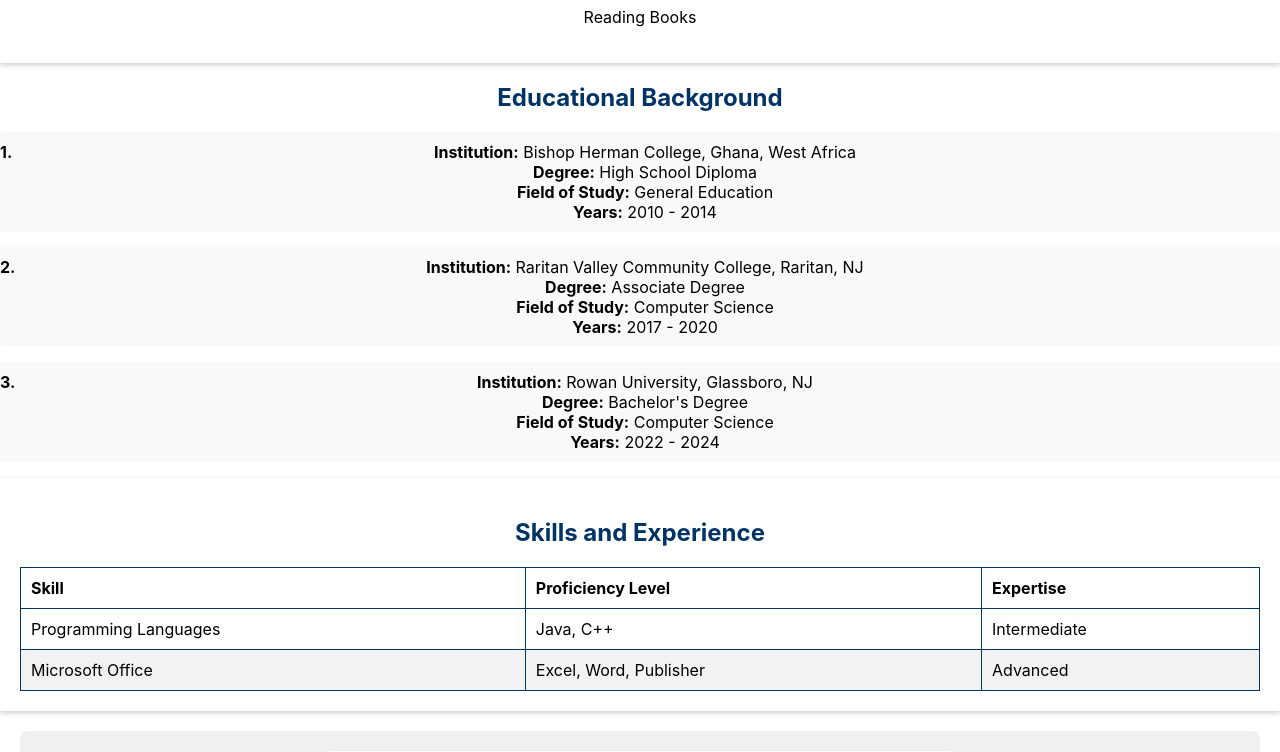
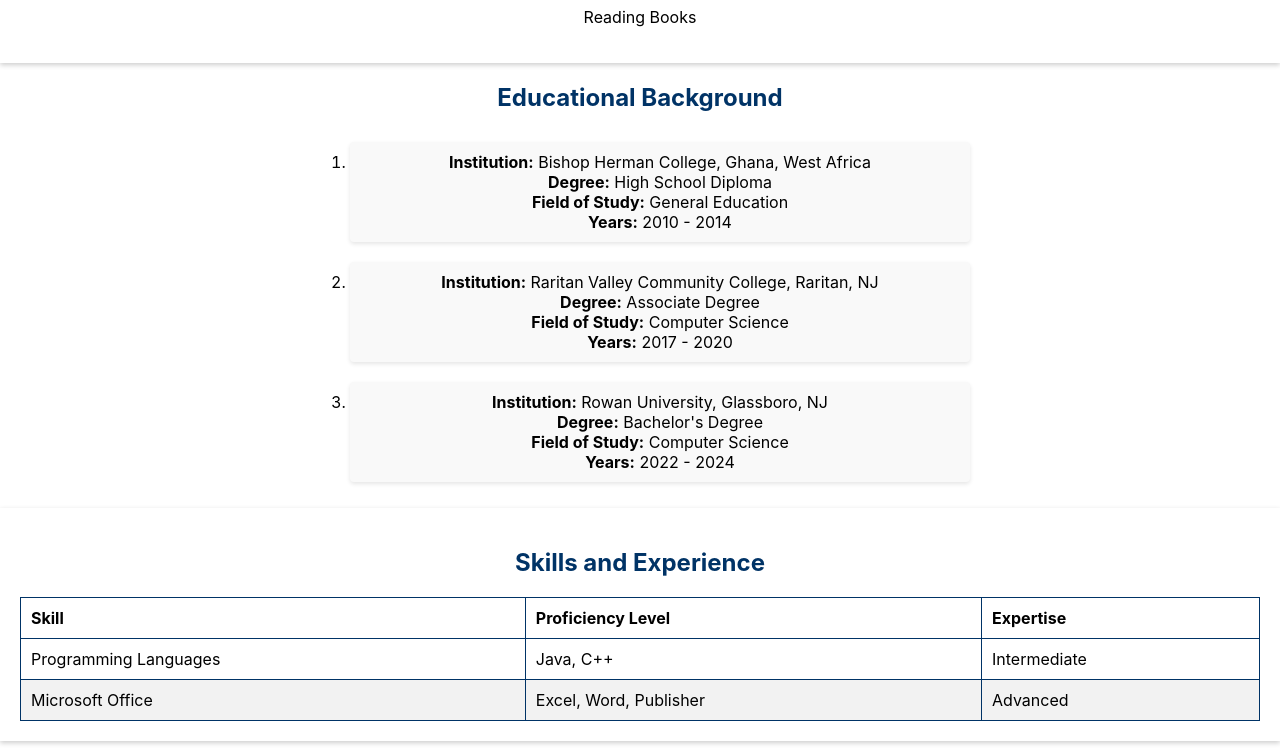
Before and after one commit to Klutse49/a8, a React (Create React App) app: page / in a window 1280 px wide. Shown: the part 940-1692 px from the top of the page. Built offline with nearby package versions, Linux system fonts and the light colour scheme; no server answers.

Commit message:
edited features

```diff
--- a/src/App.js
+++ b/src/App.js
@@ -7,6 +7,7 @@ import PersonalInfo from './components/PersonalInfo';
 import Education from './components/Education';
 import Skills from './components/Skills';
 import WeatherAndQuote from './components/WeatherAndQuote';
+import WeatherWidget from './components/WeatherWidget';
 import Contact from './components/Contact';
 import { personalInfo, education, skills } from './data/data';
 
@@ -34,6 +35,7 @@ function App() {
 
       <div id="weatherandquote">
         <WeatherAndQuote />
+        <WeatherWidget city="Maple Shade" />
       </div>
       <div id="contact">
         <Contact />
--- /dev/null
+++ b/src/components/WeatherWidget.js
@@ -0,0 +1,37 @@
+import React, { useState, useEffect } from 'react';
+import styles from '../styles/WeatherWidget.module.css'; // Ensure you have this CSS module
+
+const WeatherWidget = ({ city }) => {
+  const [weather, setWeather] = useState(null);
+
+  useEffect(() => {
+    const fetchWeather = async () => {
+      // Using template literals for readability, even though `city` is not used in the API call
+      const url = `https://api.open-meteo.com/v1/forecast?latitude=39.9526&longitude=-74.9927&current_weather=true`;
+
+      try {
+        const response = await fetch(url);
+        const data = await response.json();
+        setWeather(data.current_weather);
+      } catch (error) {
+        console.error("Failed to fetch weather data", error);
+      }
+    };
+
+    fetchWeather();
+  }, [city]); // If city isn't used in the API call, you might not need this dependency
+
+  if (!weather) return <p>Loading weather...</p>;
+
+  return (
+    <div className={styles.widget}>
+      <h2>Weather in {city}</h2>
+      {/* Adjusting the data paths according to Open-Meteo response structure */}
+      <p>Temperature: {weather.temperature}°C</p>
+      <p>Wind Speed: {weather.windspeed} km/h</p>
+      {/* Open-Meteo doesn't provide a simple "condition" text, so you might display something else */}
+    </div>
+  );
+};
+
+export default WeatherWidget;
--- a/src/styles/Education.module.css
+++ b/src/styles/Education.module.css
@@ -1,23 +1,39 @@
-.education ol {
-    padding-left: 0;
-    list-style-type: none;
+.education li {
+  /* counter-increment: section; Removed to stop numbering */
+  margin-bottom: 15px;
+  background-color: #f9f9f9;
+  padding: 10px;
+  border-radius: 4px;
+  position: relative;
+  padding-left: 20px; /* Consider adjusting if centering content */
+  box-shadow: 0 2px 4px rgba(0,0,0,0.1);
+  transition: box-shadow 0.3s ease;
+  width: 100%; /* Default width for mobile-first design */
+  text-align: center; /* Center align the text */
+}
+
+/* Remove the ::before selector to stop custom numbering */
+/* .education li::before {
+  Removed content
+} */
+
+.education li:hover {
+  box-shadow: 0 4px 8px rgba(0,0,0,0.2);
+}
+
+@media (min-width: 768px) {
+  .education ol {
+      display: flex;
+      flex-direction: row;
+      flex-wrap: wrap;
+      justify-content: center; /* Center the items in the container */
   }
 
-
   .education li {
-    counter-increment: section;
-    margin-bottom: 15px;
-    background-color: #f9f9f9;
-    padding: 10px;
-    border-radius: 4px;
-    position: relative;
-    padding-left: 20px;
+      width: calc(50% - 20px); /* Adjust based on your design */
+      margin: 10px;
+      /* If you want to ensure padding is equal on all sides to maintain centering */
+      padding-left: 10px; /* Adjust padding to match other sides if necessary */
+      padding-right: 10px; /* Ensure equal padding on right for symmetry */
   }
-
-  .education li::before {
-    content: counter(section) ". ";
-    position: absolute;
-    left: 0;
-    top: 10px;
-    font-weight: bold;
-  }
+}
--- /dev/null
+++ b/src/styles/WeatherWidget.module.css
@@ -0,0 +1,20 @@
+.widget {
+    padding: 20px;
+    margin: 20px auto; /* Center the widget */
+    max-width: 300px; /* Or adjust based on your layout */
+    background-color: #f9f9f9;
+    border-radius: 8px;
+    box-shadow: 0 2px 4px rgba(0, 0, 0, 0.1);
+    text-align: center;
+  }
+
+  .widget h2 {
+    margin-bottom: 15px;
+    color: #3498db; /* Adjust color to fit your theme */
+    font-size: 1.25rem;
+  }
+
+  .widget p {
+    margin: 5px 0;
+    color: #333; /* Dark grey for text for readability */
+  }
```
Also changed, not shown: src/components/EducationMilestone.js (added, +15 -0 lines), src/components/Timeline.js (added, +15 -0 lines), src/styles/EducationMilesone,module.css (added, +19 -0 lines), src/styles/Timeline.module.css (added, +15 -0 lines), 1 other file (tests, documents, lock files or other folders).
